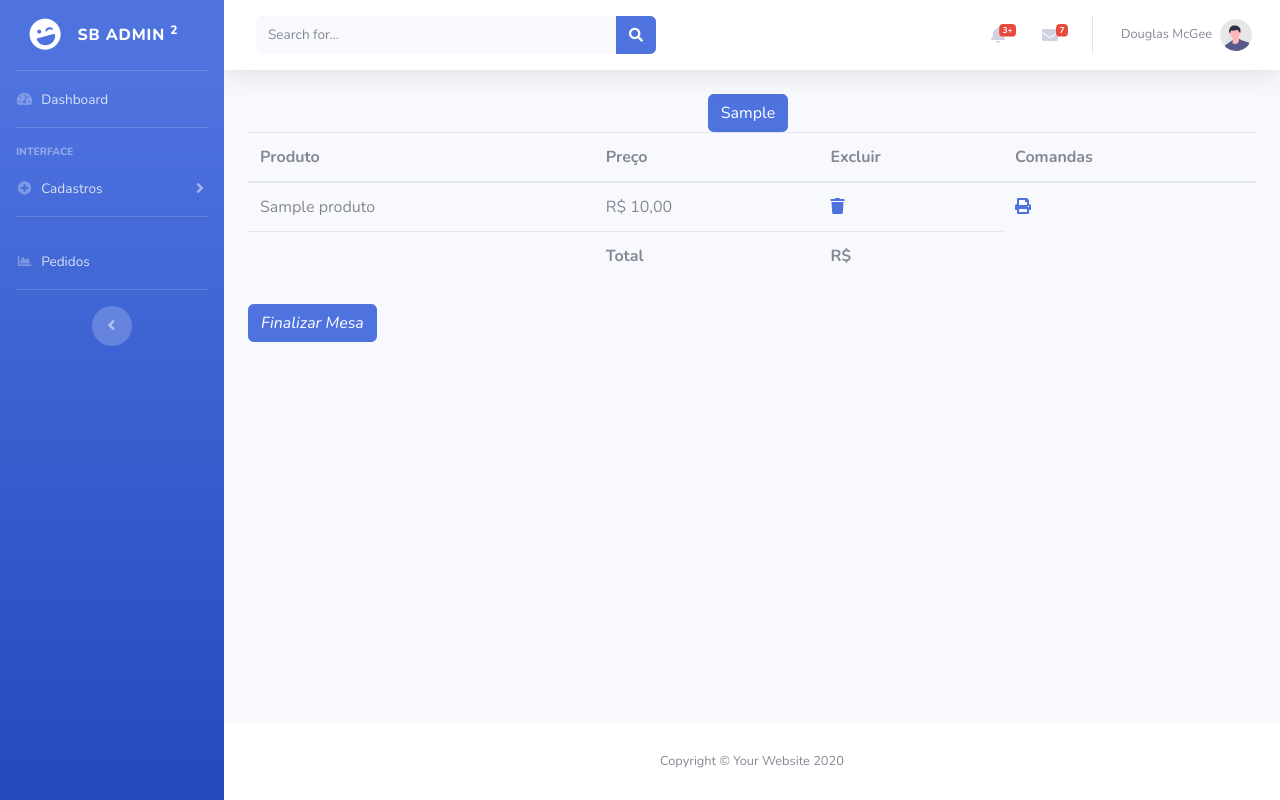
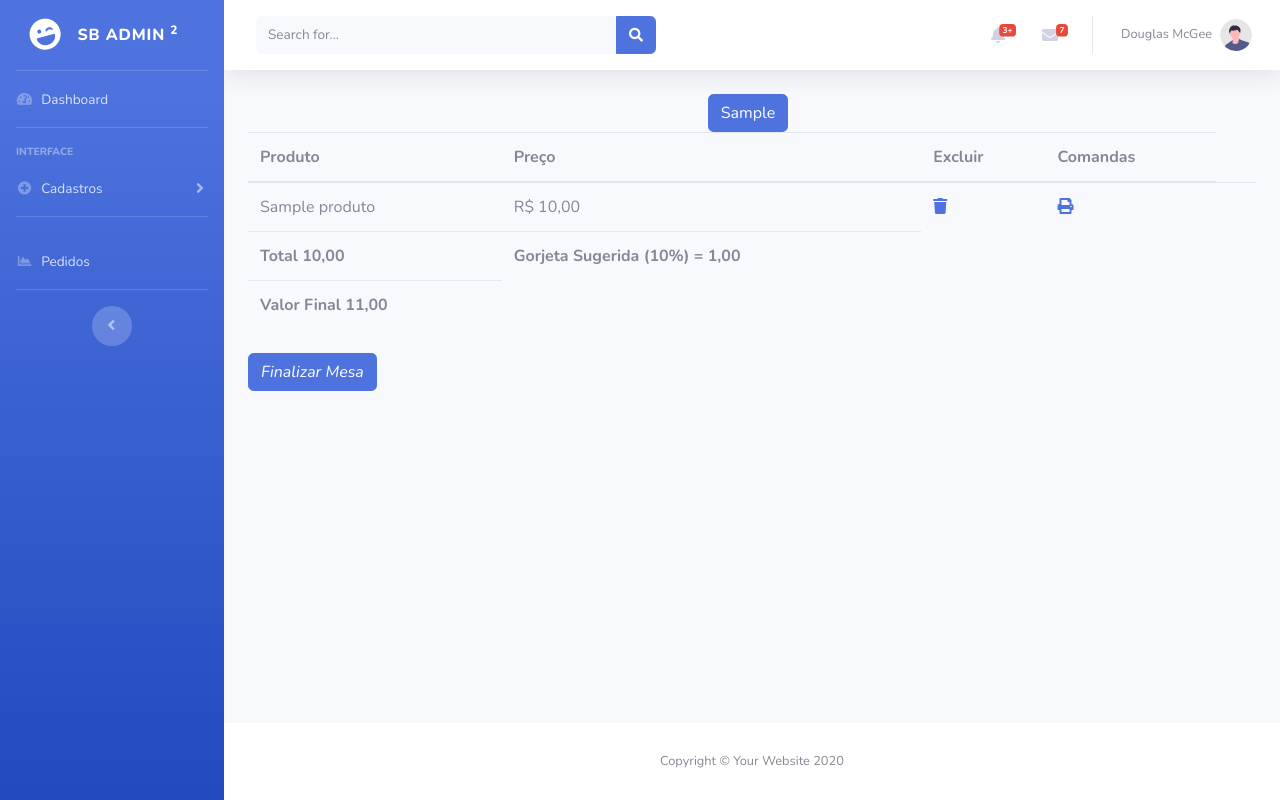
Before and after one commit to willHeronildes/sis_pedidos, a Django app: page /pedido_mesa/1/ in a window 1280 px wide. Run offline with Django 4.2, Linux system fonts and the light colour scheme; tables that the repository leaves empty hold one stand-in row (values such as "Sample post"); some libraries are stand-ins or nearby versions.

Commit message:
alterações nas views, html e urls de pedidos para customizar o template trazendo valores total, a gorjeta do graçon e o valor final

```diff
--- a/pedidos/urls.py
+++ b/pedidos/urls.py
@@ -22,6 +22,6 @@
     path('realizar_pedido/<int:pedido_id>/', realizar_pedido, name='realizar_pedido'),
     path('del_pedido/<int:produto_id>/<int:pedido_id>', del_pedido, name='del_pedido'),
     path('finalizar_mesa/<int:pedido_id>/', finalizar_mesa, name='finalizar_mesa'),
-    path('imprimir_comanda/<int:mesa_id>/<int:pedido_id>/', imprimir_comanda, name='imprimir_comanda')
+    path('imprimir_comanda/<int:mesa_id>/<int:pedido_id>/', imprimir_comanda, name='imprimir_comanda'),
 
 ]
--- a/pedidos/views.py
+++ b/pedidos/views.py
@@ -1,9 +1,12 @@
+from decimal import Decimal
+
 from io import BytesIO
 
 from django.shortcuts import render, redirect, get_object_or_404
 from django.http import JsonResponse, HttpResponse
 import escpos
 from escpos.printer import Dummy
+from django.db.models import Sum
 
 
 
@@ -139,6 +142,8 @@
 
     return render(request, 'produtos/edt_produto.html', {"form": form, 'produtos_id': produtos_id})
 
+
+
 def pedido_mesa(request, numero_mesa):
     context = {}
     pedido_ativo = Pedido.objects.get_or_create(mesa_id=numero_mesa, ativo=True)[0]
@@ -146,6 +151,16 @@
     context['pedido_ativo'] = pedido_ativo
     produtos_mesa = Produto.objects.filter(pedido=pedido_ativo.id)
     context['produtos_mesa'] = produtos_mesa
+
+    # Calcular o valor total somando os preços dos produtos
+    valor_total = sum(produto.valor for produto in produtos_mesa)
+    context['valor_total'] = valor_total
+
+    valor_percentual = valor_total * Decimal('0.1')
+    valor_final = valor_total + valor_percentual
+
+    context['valor_percentual'] = valor_percentual
+    context['valor_final'] = valor_final
 
     categorias = Categoria.objects.all()
     context['categorias'] = categorias
@@ -187,6 +202,7 @@
                 pedido_ativo.save()
     return redirect('pedido_mesa', numero_mesa=pedido_ativo.mesa.id)
 
+
 def finalizar_mesa(request, pedido_id):
     pedido_ativo = get_object_or_404(Pedido, id=pedido_id)
 
@@ -210,31 +226,6 @@
     return redirect('pedido_mesa', numero_mesa=pedido_ativo.mesa.id)
 
 
-
-"""def imprimir_comanda(request, pedido_id):
-    # Recupere os dados do pedido com base no pedido_id
-    pedido = Pedido.objects.get(id=pedido_id)
-    itens_pedido = pedido.produtos.all()
-
-    # Inicialize a impressora térmica (substitua '/dev/usb/lp0' com o caminho da sua impressora)
-    p = escpos.Serial(devfile='/dev/usb/lp0', baudrate=9600)
-
-    # Configurar a impressora (opcional)
-    p.text('Restaurante XYZ - Comanda de Cozinha\n')
-    p.text('-------------------------------------\n')
-
-    # Imprima os itens do pedido
-    for index, produto in enumerate(itens_pedido, start=1):
-        p.text(f'Item #{index}:\n')
-        p.text(f'Produto: {produto.nome_produto}\n')
-        p.text(f'Categoria: {produto.categoria}\n')
-        p.text('\n')
-
-    # Corte de papel (opcional)
-    p.cut()
-
-    return HttpResponse('Comanda impressa com sucesso!')"""
-
 def imprimir_comanda(request, pedido_id, mesa_id):
     # Recupere os dados do pedido com base no pedido_id
     pedido = get_object_or_404(Pedido, id=pedido_id)
@@ -248,6 +239,8 @@
         comanda_text += f"Produto: {produto.nome_produto}\n"
         comanda_text += f"Categoria: {produto.categoria}\n"
         comanda_text += f"-------------------------\n"
+    comanda_text += "\n"
+    comanda_text += "\x1D\x56\x00"
 
         # Crie a resposta HTTP com o tipo de conteúdo adequado para TXT
     response = HttpResponse(comanda_text, content_type='text/plain')
--- a/templates/pedidos/pedido_mesa.html
+++ b/templates/pedidos/pedido_mesa.html
@@ -41,24 +41,26 @@
             <th scope="col">Comandas</th>
         </tr>
         </thead>
-        <tfoot>
-        <tr>
-            <th scope="col"></th>
-            <th scope="col">Total</th>
-            <th scope="col">R$ {{ total_pedido }} </th>
-        </tr>
-        </tfoot>
         <tbody id="tabela-produto">
         {% for produto in produtos_mesa %}
             <tr>
                 <td>{{ produto.nome_produto }}</td>
                 <td>R$ {{ produto.valor }}</td>
                 <td><a href="{% url 'del_pedido' produto.id pedido_ativo.id  %}"><i class="fas fa-trash"></i></a></td>
-                <td><a href="{% url 'imprimir_comanda' mesa_id=pedido_ativo.mesa.id pedido_id=pedido_ativo.id %}" class="imprimir-comanda"><i class="fas fa-print"></i></a></td>
-                <iframe id="comandaFrame" style="display: none"></iframe>
+                <td><a href="{% url 'imprimir_comanda' mesa_id=pedido_ativo.mesa.id pedido_id=pedido_ativo.id  %}" class="imprimir-comanda"><i class="fas fa-print"></i></a></td>
+                <td></td>
             </tr>
         {% endfor %}
         </tbody>
+        <tfoot>
+            <tr>
+                <th>Total {{ valor_total|floatformat:2 }}</th>
+                <th>Gorjeta Sugerida (10%) = {{ valor_percentual|floatformat:2 }}</th>
+            </tr>
+            <tr>
+                <th>Valor Final {{ valor_final|floatformat:2 }}</th>
+            </tr>
+        </tfoot>
     </table>
     <div class="row mb-2">
         <div class="col-md-6">
```
